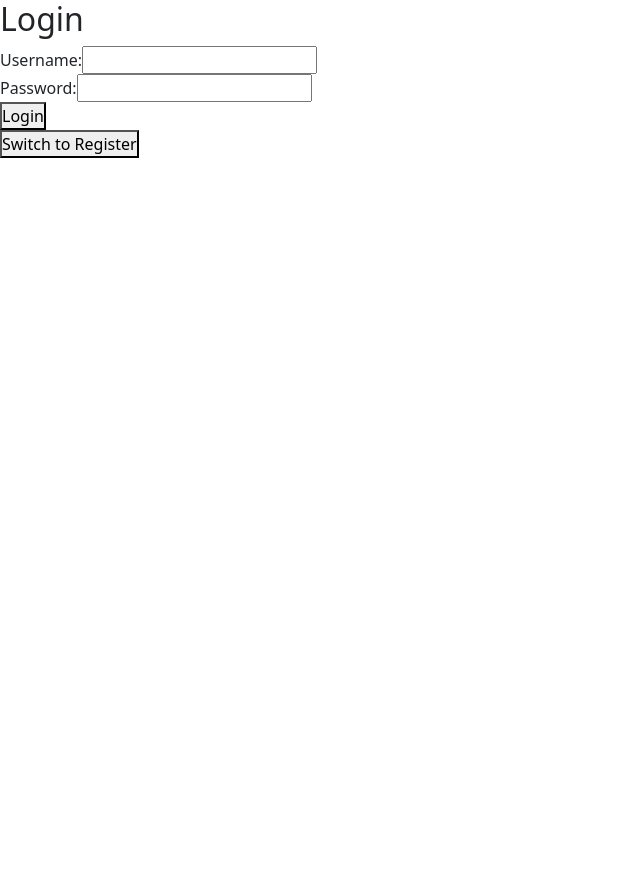
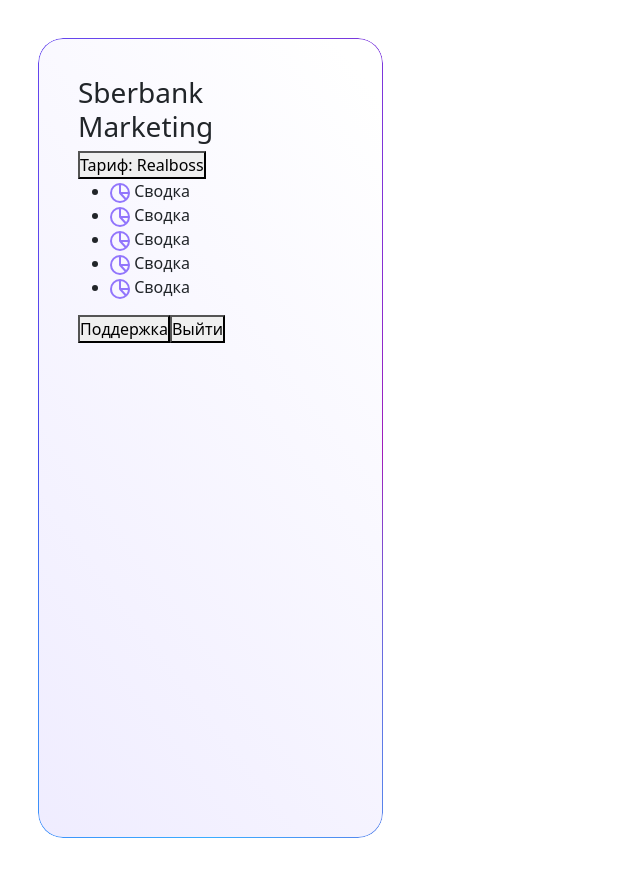
Before and after one commit to s1mple0315/Realmarket_chatbot, a React (Vite) app in the folder frontend/: page /dashboard in a window 1280 px wide. Before the commit this address led to /login. Shown: the whole page, without its empty margins (0-640 px from the left). Before the commit the page ends 800 px from the top, so only its background shows below. Built offline with nearby package versions, Linux system fonts and the light colour scheme; sample sign-in values are in the browser's storage.

Commit message:
Add DashboardNavbar component and integrate with UserDashboard; implement ProtectedRoute logic for authentication and enhance styles with gradient background

```diff
--- /dev/null
+++ b/frontend/src/components/DashboardNavbar/DashboardNavbar.jsx
@@ -0,0 +1,41 @@
+import StatsIcon from "../../icons/StatsIcon";
+import styles from "./DashboardNavbar.module.css";
+
+const DashboardNavbar = () => {
+  return (
+    <div className={styles.dashboardNavbarWrapper}>
+      <nav className={styles.dashboardNavbar}>
+        <div
+          className={`${styles.avatar} d-flex justify-content-between align-items-top`}
+        ></div>
+        <div>
+          <h3>Sberbank Marketing</h3>
+          <button>Тариф: Realboss</button>
+        </div>
+        <ul>
+          <li>
+            <StatsIcon /> Сводка
+          </li>
+          <li>
+            <StatsIcon /> Сводка
+          </li>
+          <li>
+            <StatsIcon /> Сводка
+          </li>
+          <li>
+            <StatsIcon /> Сводка
+          </li>
+          <li>
+            <StatsIcon /> Сводка
+          </li>
+        </ul>
+        <div>
+          <button>Поддержка</button>
+          <button>Выйти</button>
+        </div>
+      </nav>
+    </div>
+  );
+};
+
+export default DashboardNavbar;
--- /dev/null
+++ b/frontend/src/components/DashboardNavbar/DashboardNavbar.module.css
@@ -0,0 +1,37 @@
+.dashboardNavbarWrapper {
+  position: relative;
+  display: flex;
+  flex-direction: column;
+  max-width: 345px;
+  height: 100vh;
+  margin: 38px 31px 38px 38px;
+  padding: 38px 38px 35px 40px;
+  backdrop-filter: blur(39.7px);
+  background: var(--gradient-background);
+  border-radius: 25px;
+  overflow: hidden;
+}
+
+.dashboardNavbarWrapper::before {
+  content: "";
+  position: absolute;
+  top: 0;
+  left: 0;
+  right: 0;
+  bottom: 0;
+  z-index: -1;
+  border-radius: inherit;
+  background: conic-gradient(
+    from 180deg at 50% 50%,
+    #3aadff 0deg,
+    #454ded 83.08deg,
+    #6945ed 167.88deg,
+    #a01cba 275.19deg,
+    #3aadff 360deg
+  );
+  padding: 1px;
+  -webkit-mask: linear-gradient(#fff 0 0) content-box, linear-gradient(#fff 0 0);
+  mask: linear-gradient(#fff 0 0) content-box, linear-gradient(#fff 0 0);
+  -webkit-mask-composite: xor;
+  mask-composite: exclude;
+}
--- a/frontend/src/config/router/ProtectedRoute/ProtectedRoute.jsx
+++ b/frontend/src/config/router/ProtectedRoute/ProtectedRoute.jsx
@@ -1,15 +1,24 @@
-import React, { useContext } from "react";
-import { Navigate } from "react-router-dom";
+import React, { useContext, useEffect } from "react";
+import { useNavigate } from "react-router-dom";
 import { AuthContext } from "../../context/AuthContext";
 
 const ProtectedRoute = ({ children }) => {
   const { authState } = useContext(AuthContext);
+  const navigate = useNavigate();
+
+  useEffect(() => {
+    const storedToken = localStorage.getItem("access_token");
+
+    if (!storedToken) {
+      navigate("/login", { replace: true });
+    }
+  }, [navigate]);
 
   if (authState.isAuthenticated) {
-    return <Navigate to="/login" replace />;
+    return children;
   }
 
-  return children;
+  return null;
 };
 
 export default ProtectedRoute;
--- /dev/null
+++ b/frontend/src/icons/StatsIcon.jsx
@@ -0,0 +1,21 @@
+const StatsIcon = () => {
+  return (
+    <svg
+      width="20"
+      height="20"
+      viewBox="0 0 20 20"
+      fill="none"
+      xmlns="http://www.w3.org/2000/svg"
+    >
+      <path
+        d="M10 1C5.02944 1 1 5.02944 1 10C1 14.9706 5.02944 19 10 19C14.9706 19 19 14.9706 19 10M10 1C14.9706 1 19 5.02944 19 10M10 1V10M19 10H10M16 16.5L10 10"
+        stroke="#9276FC"
+        strokeWidth="2"
+        strokeLinecap="round"
+        strokeLinejoin="round"
+      />
+    </svg>
+  );
+};
+
+export default StatsIcon;
--- a/frontend/src/index.css
+++ b/frontend/src/index.css
@@ -23,6 +23,11 @@
 :root {
   --montserrat-font: "Montserrat", sans-serif;
   --unbounded-font: "Unbounded", sans-serif;
+  --gradient-background: linear-gradient(
+    232.68deg,
+    rgba(255, 255, 255, 0.3) 5.05%,
+    rgba(199, 189, 255, 0.3) 107.06%
+  );
   --radial-gradient: radial-gradient(
     circle at center,
     rgba(255, 255, 255, 0.1) 0%,
--- a/frontend/src/pages/UserDashboard/UserDashboard.jsx
+++ b/frontend/src/pages/UserDashboard/UserDashboard.jsx
@@ -1,5 +1,12 @@
+import DashboardNavbar from "../../components/DashboardNavbar/DashboardNavbar";
+import styles from "./UserDashboard.module.css";
+
 const UserDashboard = () => {
-  return <div>UserDashboard</div>;
+  return (
+    <div className={styles.userDashboardWrapper}>
+      <DashboardNavbar />
+    </div>
+  );
 };
 
 export default UserDashboard;
```
Also changed, not shown: frontend/src/pages/UserDashboard/UserDashboard.module.css (added).
